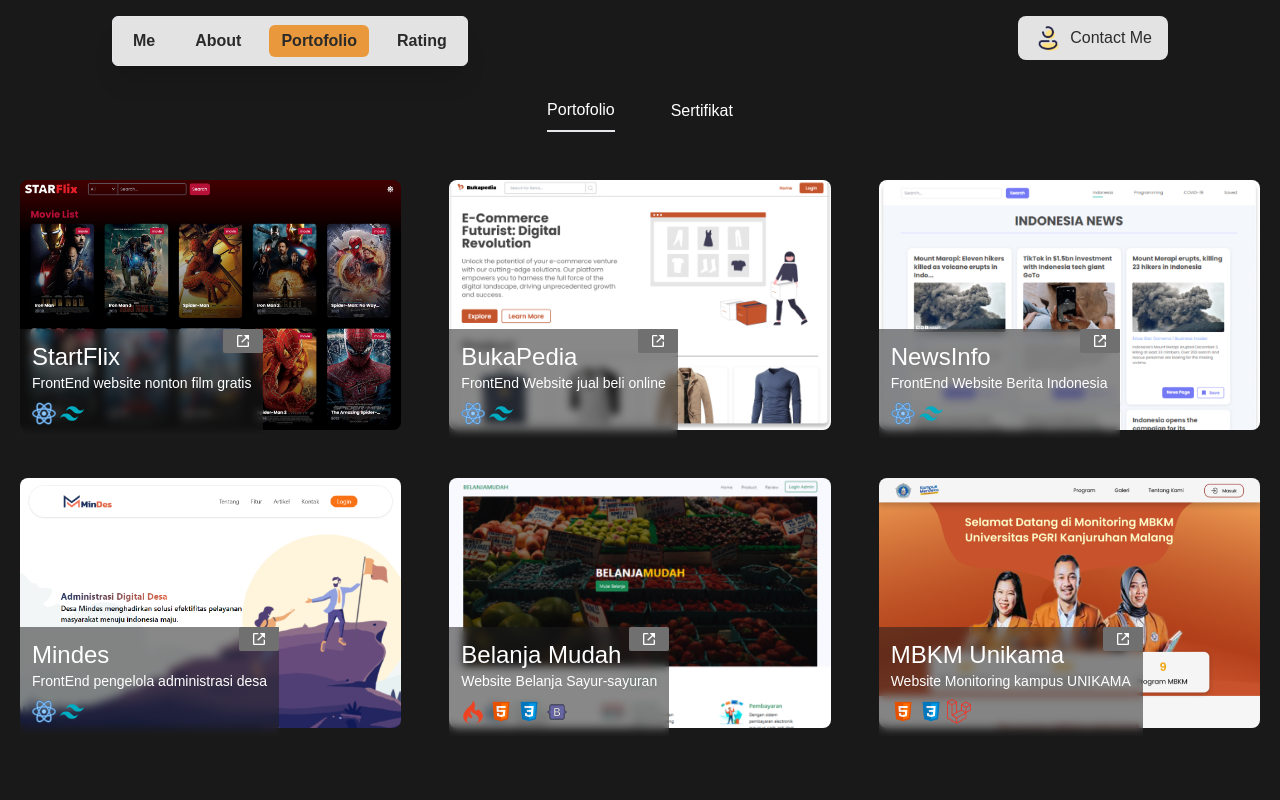
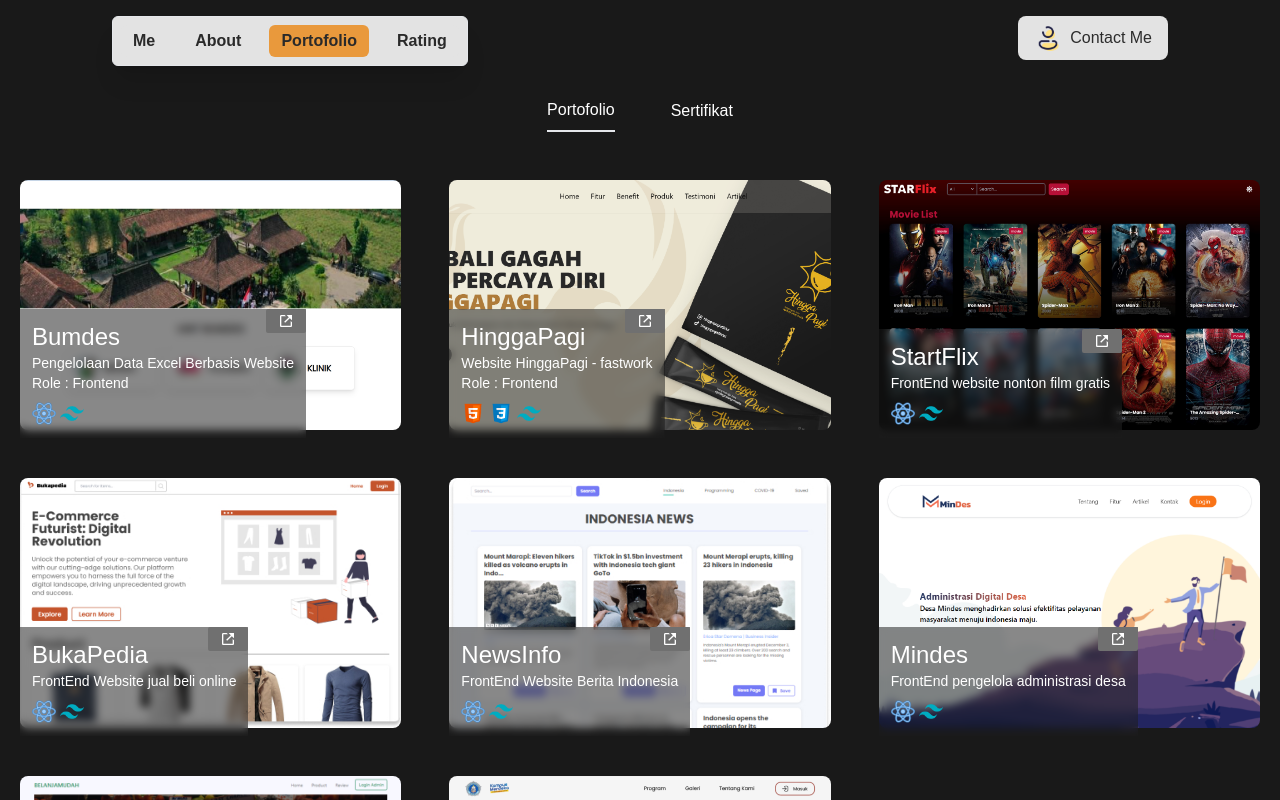
Before and after one commit to RezalMaksmi/Tugas_WebPortofolio_IL, a React (Vite) app: page /portofolio in a window 1280 px wide. Built offline with nearby package versions, Linux system fonts and the light colour scheme.

Commit message:
update porto

```diff
--- a/src/componenents/atoms/CardPortofolio.jsx
+++ b/src/componenents/atoms/CardPortofolio.jsx
@@ -12,11 +12,64 @@ import bukapedia from "../../assets/portofolio/bukapedia.jpg";
 import belanjamudah from "../../assets/portofolio/belanjamudah.png";
 import mbkm from "../../assets/portofolio/mbkm.png";
 import mindes from "../../assets/portofolio/mindes.png";
+import bumdes from "../../assets/portofolio/bumdes.png";
+import kopi from "../../assets/portofolio/kopi.png";
 import { BiLinkExternal } from "react-icons/bi";
 
 const CardPortofolio = () => {
   return (
     <div className="grid xl:grid-cols-3 md:grid-cols-2 grid-cols-1 overflow-y-scroll py-3 px-3 md:gap-8 gap-4 justify-start  w-full">
+      <div className="flex flex-col  p-2 gap-3 rounded-lg relative">
+        <img
+          src={bumdes}
+          alt=""
+          className="h-[250px] min-w-[190px] rounded-lg object-cover object-top"
+        />
+        <div className="flex flex-col text-white absolute bottom-0 backdrop-blur-sm p-3 bg-[#1e1e1e86]">
+          <h5 className="text-2xl">Bumdes</h5>
+          <span className="text-sm ">
+            Pengelolaan Data Excel Berbasis Website
+          </span>
+          <span className="text-sm ">Role : Frontend</span>
+
+          <div className="flex flex-row gap-1  mt-2 w-full">
+            <img src={react} alt="" className="object-contain w-6" />
+            <img src={tailwindcss} alt="" className="object-contain w-6" />
+          </div>
+          <a
+            href="https://bumdestirtomajubersama.com/"
+            className="text-white text-base px-3 py-1 bg-[#707070] absolute  top-0 right-0 rounded-sm"
+          >
+            <BiLinkExternal />
+          </a>
+        </div>
+      </div>
+
+      <div className="flex flex-col  p-2 gap-3 rounded-lg relative">
+        <img
+          src={kopi}
+          alt=""
+          className="h-[250px] min-w-[190px] rounded-lg object-cover object-top"
+        />
+        <div className="flex flex-col text-white absolute bottom-0 backdrop-blur-sm p-3 bg-[#1e1e1e86]">
+          <h5 className="text-2xl">HinggaPagi</h5>
+          <span className="text-sm ">Website HinggaPagi - fastwork</span>
+          <span className="text-sm ">Role : Frontend</span>
+
+          <div className="flex flex-row gap-1  mt-2 w-full">
+            <img src={html} alt="" className="object-contain w-6" />
+            <img src={css} alt="" className="object-contain w-6" />
+            <img src={tailwindcss} alt="" className="object-contain w-6" />
+          </div>
+          <a
+            href="https://hinggapagi.com/"
+            className="text-white text-base px-3 py-1 bg-[#707070] absolute  top-0 right-0 rounded-sm"
+          >
+            <BiLinkExternal />
+          </a>
+        </div>
+      </div>
+
       <div className="flex flex-col  p-2 gap-3 rounded-lg relative">
         <img
           src={starflix}
```
Also changed, not shown: src/assets/portofolio/bumdes.png (added), src/assets/portofolio/kopi.png (added).
